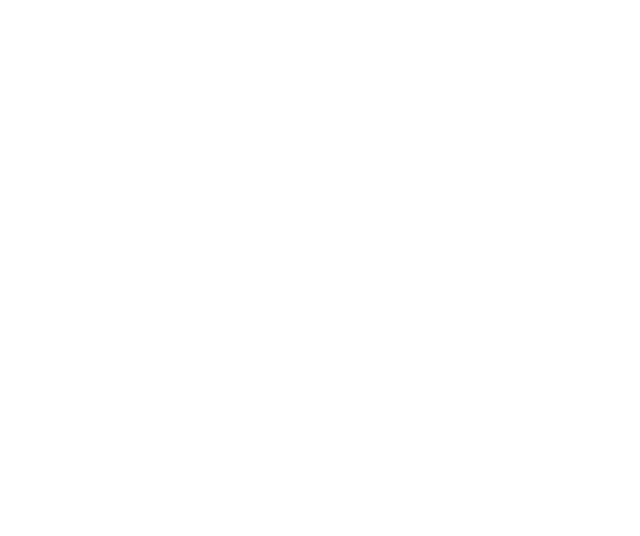
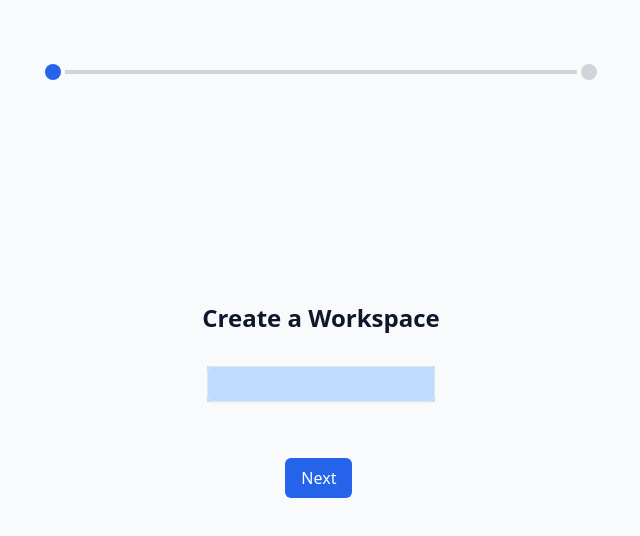
Before and after one commit to Abhisek0721/crontrack-frontend, a React (Vite) app: page /multistepform in a window 1280 px wide. Before the commit this address had no page. Shown: the top 536 px of the page, without its empty margins (319-959 px from the left). Built offline with nearby package versions, Linux system fonts and the light colour scheme.

Commit message:
feat: multiSteps form

```diff
--- a/package.json
+++ b/package.json
@@ -15,11 +15,13 @@
     "@radix-ui/react-label": "^2.0.2",
     "@radix-ui/react-select": "^2.0.0",
     "@radix-ui/react-slot": "^1.0.2",
+    "@reduxjs/toolkit": "^2.2.6",
     "class-variance-authority": "^0.7.0",
     "clsx": "^2.1.1",
     "lucide-react": "^0.378.0",
     "react": "^18.3.1",
     "react-dom": "^18.2.0",
+    "react-hot-toast": "^2.4.1",
     "react-router-dom": "^6.23.1",
     "tailwind-merge": "^2.3.0",
     "tailwindcss-animate": "^1.0.7"
--- a/src/App.tsx
+++ b/src/App.tsx
@@ -1,6 +1,7 @@
 import { BrowserRouter as Router, Route, Routes} from 'react-router-dom';
 import { Login } from './pages/Login';
 import { Signup } from './pages/Signup';
+import MultiStepForm from './pages/multistepform';
 
 function App() {
     return (
@@ -8,6 +9,7 @@
             <Routes>
             <Route path='Login' element={<Login />}/>
             <Route path='signup' element={<Signup />}/>
+            <Route path='multistepform' element={<MultiStepForm />}/>
             </Routes>
         </Router>
     );
--- /dev/null
+++ b/src/Redux/Hooks.ts
@@ -0,0 +1,6 @@
+import { useDispatch, useSelector } from 'react-redux'
+import type { RootState, AppDispatch } from './Store'
+
+// Use throughout your app instead of plain `useDispatch` and `useSelector`
+export const useAppDispatch = useDispatch.withTypes<AppDispatch>()
+export const useAppSelector = useSelector.withTypes<RootState>()
--- /dev/null
+++ b/src/Redux/Store.ts
@@ -0,0 +1,11 @@
+import { configureStore } from '@reduxjs/toolkit'
+// ...
+
+export const store = configureStore({
+  reducer: {},
+})
+
+// Infer the `RootState` and `AppDispatch` types from the store itself
+export type RootState = ReturnType<typeof store.getState>
+// Inferred type: {posts: PostsState, comments: CommentsState, users: UsersState}
+export type AppDispatch = typeof store.dispatch
--- /dev/null
+++ b/src/pages/Socialaccounts.tsx
@@ -0,0 +1,11 @@
+const Socialaccounts = () => {
+  return (
+    <div className="flex flex-col items-center justify-center">
+      <div className="w-full h-48 flex items-center justify-center mb-4">
+        <p>Step 2 Content</p>
+      </div>
+    </div>
+  );
+};
+
+export default Socialaccounts;
--- /dev/null
+++ b/src/pages/WorkSpace.tsx
@@ -0,0 +1,13 @@
+import { Input } from "@/components/ui/input";
+
+const Workspace = () => {
+  return (
+    <div className="flex w-[100%] items-center justify-center">
+      <div className="bg-blue-200  flex items-center justify-center mb-4">
+        <Input />
+      </div>
+    </div>
+  );
+};
+
+export default Workspace;
--- /dev/null
+++ b/src/pages/multistepform.tsx
@@ -0,0 +1,92 @@
+// src/components/MultiStepForm.tsx
+import  { useState, useCallback, useMemo } from 'react';
+import Workspace from './WorkSpace';
+import Socialaccounts from './Socialaccounts';
+
+
+
+
+// Progress Indicator Component
+interface ProgressProps {
+  currentStep: number;
+}
+
+const ProgressIndicator: React.FC<ProgressProps> = ({ currentStep }) => {
+  return (
+    <div className="flex justify-center items-center absolute top-16 right-[50%] left-[50%]">
+      {[0, 1].map((index) => (
+        <div key={index} className="flex items-center">
+          <div
+            className={`w-4 h-4 rounded-full ${
+              currentStep === index ? 'bg-blue-600' : 'bg-gray-300'
+            }`}
+          />
+          {index < 1 && <div className="w-[40vw] h-1 bg-gray-300 mx-1" />}
+        </div>
+      ))}
+    </div>
+  );
+};
+
+// Main MultiStepForm Component
+const MultiStepForm = () => {
+  const [currentStep, setCurrentStep] = useState(0);
+
+  const steps = useMemo(() => [
+    <Workspace key="1" />,
+    <Socialaccounts key="2" />,
+  ], []);
+
+  const handleNext = useCallback(() => {
+    setCurrentStep((prevStep) => Math.min(prevStep + 1, steps.length - 1));
+  }, [steps.length]);
+
+  const handlePrevious = useCallback(() => {
+    setCurrentStep((prevStep) => Math.max(prevStep - 1, 0));
+  }, []);
+
+  return (
+    <div className="flex flex-col items-center justify-center min-h-screen bg-gray-50 px-4 sm:px-6 lg:px-8">
+    <div className="w-full max-w-md">
+      <h2 className='text-center text-xl sm:text-2xl font-semibold mb-6'>
+        {currentStep === 0 ? "Create a Workspace" : "Add an Account"}
+      </h2>
+
+      <ProgressIndicator currentStep={currentStep} />
+
+      <div className="mt-8">
+        {steps[currentStep]}
+      </div>
+
+      <div className="flex justify-between mt-8 sm:mt-10">
+        <button
+          onClick={handlePrevious}
+          className={`bg-gray-200 text-gray-700 px-3 py-2 sm:px-4 sm:py-2 rounded-md text-sm sm:text-base ${
+            currentStep === 0 ? 'invisible' : ''
+          }`}
+        >
+          Previous
+        </button>
+        <button
+          onClick={handleNext}
+          className={`bg-blue-600 text-white px-3 py-2 sm:px-4 sm:py-2 rounded-md text-sm sm:text-base ${
+            currentStep === steps.length - 1 ? 'hidden' : ''
+          }`}
+        >
+          Next
+        </button>
+        <button
+          className={`bg-blue-600 text-white px-3 py-2 sm:px-4 sm:py-2 rounded-md text-sm sm:text-base ${
+            currentStep === steps.length - 1 ? '' : 'invisible'
+          }`}
+        >
+          Continue
+        </button>
+      </div>
+    </div>
+  </div>
+
+  );
+};
+
+export default MultiStepForm;
```
Also changed, not shown: 1 other file (tests, documents, lock files or other folders).
